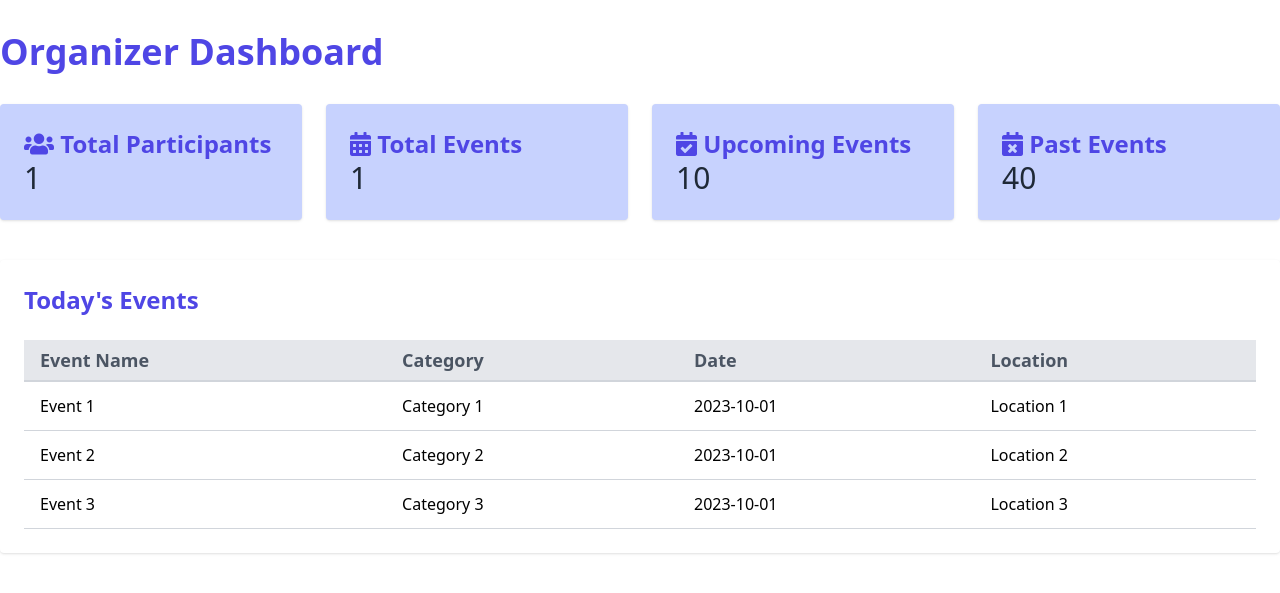
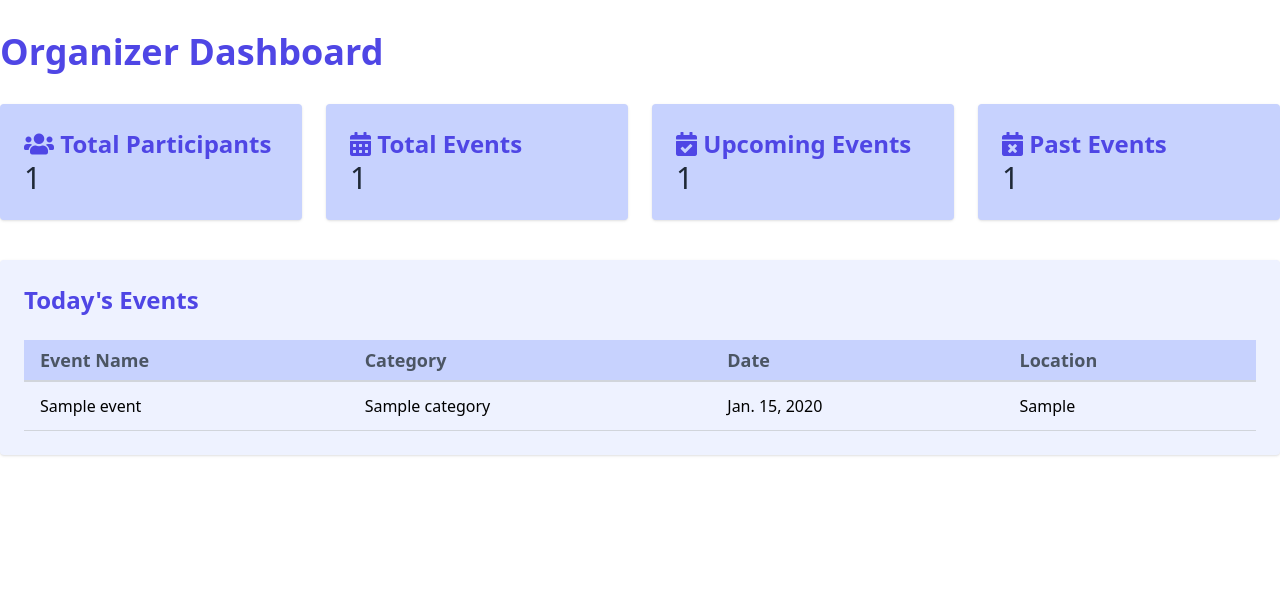
Before and after one commit to Shuvosarker4/event_management, a Django app: page /events/dashboard/ in a window 1280 px wide. Shown: the top 593 px of the page. Run offline with Django 5.2, Linux system fonts and the light colour scheme; tables that the repository leaves empty hold one stand-in row (values such as "Sample post").

```diff
--- a/events/templates/dashboard/dashboard.html
+++ b/events/templates/dashboard/dashboard.html
@@ -15,53 +15,47 @@
         <div class="grid grid-cols-1 md:grid-cols-2 lg:grid-cols-4 gap-6 mb-10">
             <div class="bg-indigo-200 p-6 rounded shadow">
                 <h2 class="text-2xl font-semibold text-[#4F46E5]"><i class="fas fa-users"></i> Total Participants</h2>
-                <p class="text-3xl text-gray-800">{{total_event}}</p>
+                <p class="text-3xl text-gray-800">{{total_participant}}</p>
             </div>
+            <a href="{% url 'dashboard' %}?type=total-event">
                 <div class="bg-indigo-200 p-6 rounded shadow">
                 <h2 class="text-2xl font-semibold text-[#4F46E5]"><i class="fas fa-calendar-alt"></i> Total Events</h2>
                 <p class="text-3xl text-gray-800">{{total_event}}</p>
             </div>
+            </a>
             <div class="bg-indigo-200 p-6 rounded shadow">
                 <h2 class="text-2xl font-semibold text-[#4F46E5]"><i class="fas fa-calendar-check"></i> Upcoming Events</h2>
-                <p class="text-3xl text-gray-800">10</p>
+                <p class="text-3xl text-gray-800">{{total_event}}</p>
             </div>
             <div class="bg-indigo-200 p-6 rounded shadow">
                 <h2 class="text-2xl font-semibold text-[#4F46E5]"><i class="fas fa-calendar-times"></i> Past Events</h2>
-                <p class="text-3xl text-gray-800">40</p>
+                <p class="text-3xl text-gray-800">{{total_event}}</p>
             </div>
         </div>
-        <div class=" p-6 rounded shadow">
+        <div class="bg-indigo-50 p-6 rounded shadow">
             <h2 class="text-2xl font-semibold mb-6 text-[#4F46E5]">Today's Events</h2>
+            <div class="overflow-x-auto">
                 <table class="min-w-full bg-white">
                     <thead>
-                    <tr class="bg-gray-200">
+                        <tr class="bg-indigo-200">
                             <th class="py-3 px-4 border-b-2 border-gray-300 text-left text-lg leading-4 text-gray-600">Event Name</th>
                             <th class="py-3 px-4 border-b-2 border-gray-300 text-left text-lg leading-4 text-gray-600">Category</th>
                             <th class="py-3 px-4 border-b-2 border-gray-300 text-left text-lg leading-4 text-gray-600">Date</th>
                             <th class="py-3 px-4 border-b-2 border-gray-300 text-left text-lg leading-4 text-gray-600">Location</th>
                         </tr>
                     </thead>
+                    {% for event in all_events %}
                     <tbody>
-                    <tr class="hover:bg-gray-100">
-                        <td class="py-3 px-4 border-b border-gray-300">Event 1</td>
-                        <td class="py-3 px-4 border-b border-gray-300">Category 1</td>
-                        <td class="py-3 px-4 border-b border-gray-300">2023-10-01</td>
-                        <td class="py-3 px-4 border-b border-gray-300">Location 1</td>
-                    </tr>
-                    <tr class="hover:bg-gray-100">
-                        <td class="py-3 px-4 border-b border-gray-300">Event 2</td>
-                        <td class="py-3 px-4 border-b border-gray-300">Category 2</td>
-                        <td class="py-3 px-4 border-b border-gray-300">2023-10-01</td>
-                        <td class="py-3 px-4 border-b border-gray-300">Location 2</td>
-                    </tr>
-                    <tr class="hover:bg-gray-100">
-                        <td class="py-3 px-4 border-b border-gray-300">Event 3</td>
-                        <td class="py-3 px-4 border-b border-gray-300">Category 3</td>
-                        <td class="py-3 px-4 border-b border-gray-300">2023-10-01</td>
-                        <td class="py-3 px-4 border-b border-gray-300">Location 3</td>
+                        <tr class="bg-indigo-50 hover:bg-indigo-200">
+                            <td class="py-3 px-4 border-b border-gray-300">{{event.name}}</td>
+                            <td class="py-3 px-4 border-b border-gray-300">{{event.category.name}}</td>
+                            <td class="py-3 px-4 border-b border-gray-300">{{event.date}}</td>
+                            <td class="py-3 px-4 border-b border-gray-300">{{event.location}}</td>
                         </tr>
                     </tbody>
+                    {% endfor %}
                 </table>
+            </div>
         </div>
     </div>
 </body>
--- a/events/urls.py
+++ b/events/urls.py
@@ -3,7 +3,7 @@ from events.views import home_page,dashboard,details,create_event
 
 urlpatterns = [
     path('home-page/', home_page,name="home"),
-    path('dashboard/', dashboard),
+    path('dashboard/', dashboard,name="dashboard"),
     path('details/<int:event_id>/', details,name='event_details'),
-    path('create-event/', create_event),
+    path('create-event/', create_event,name="create-event"),
 ]
--- a/events/views.py
+++ b/events/views.py
@@ -1,5 +1,5 @@
 from django.shortcuts import render
-from events.models import Event
+from events.models import Event,Participant
 from django.db.models import Q
 # Create your views here.
 def home_page(request):
@@ -7,22 +7,25 @@ def home_page(request):
     if query:
         all_events = Event.objects.filter(
             Q(name__icontains=query) |
-            Q(category__name__icontains=query) |
             Q(location__icontains=query)
         )
         if not all_events.exists():
             return render(request, 'home_page/home_page.html', {"message": "Event not found"})
     else:
         all_events = Event.objects.all()
-    print(all_events)
     context = {"events":all_events,"query": query}
     return render(request,'home_page/home_page.html',context)
 
 def dashboard(request):
+    type = request.GET.get('total-event')
+    if type == 'total-event':
+        all_events = Event.objects.all()
     all_events = Event.objects.all()
     total_event = all_events.count()
-    print()
-    context = {"total_event":total_event}
+    total_participant = Participant.objects.count()
+    context = {"total_event":total_event,
+               "total_participant":total_participant,
+               "all_events":all_events}
     return render(request,'dashboard/dashboard.html',context)
 
 def details(request,event_id):
--- a/static/css/output.css
+++ b/static/css/output.css
@@ -642,6 +642,10 @@ video {
   margin-right: -0.5rem;
 }
 
+.mb-10 {
+  margin-bottom: 2.5rem;
+}
+
 .mb-4 {
   margin-bottom: 1rem;
 }
@@ -676,10 +680,6 @@ video {
 
 .mt-8 {
   margin-top: 2rem;
-}
-
-.mb-10 {
-  margin-bottom: 2.5rem;
 }
 
 .block {
@@ -798,10 +798,6 @@ video {
   animation: bounce 1s infinite;
 }
 
-.list-disc {
-  list-style-type: disc;
-}
-
 .grid-cols-1 {
   grid-template-columns: repeat(1, minmax(0, 1fr));
 }
@@ -826,10 +822,6 @@ video {
   justify-content: space-between;
 }
 
-.gap-4 {
-  gap: 1rem;
-}
-
 .gap-6 {
   gap: 1.5rem;
 }
@@ -850,6 +842,10 @@ video {
   overflow: hidden;
 }
 
+.overflow-x-auto {
+  overflow-x: auto;
+}
+
 .rounded {
   border-radius: 0.25rem;
 }
@@ -866,6 +862,10 @@ video {
   border-width: 1px;
 }
 
+.border-b {
+  border-bottom-width: 1px;
+}
+
 .border-b-2 {
   border-bottom-width: 2px;
 }
@@ -874,17 +874,13 @@ video {
   border-left-width: 4px;
 }
 
-.border-b {
-  border-bottom-width: 1px;
+.border-gray-300 {
+  --tw-border-opacity: 1;
+  border-color: rgb(209 213 219 / var(--tw-border-opacity, 1));
 }
 
 .border-transparent {
   border-color: transparent;
-}
-
-.border-gray-300 {
-  --tw-border-opacity: 1;
-  border-color: rgb(209 213 219 / var(--tw-border-opacity, 1));
 }
 
 .bg-\[\#4F46E5\] {
@@ -907,9 +903,19 @@ video {
   background-color: rgb(243 244 246 / var(--tw-bg-opacity, 1));
 }
 
+.bg-gray-200 {
+  --tw-bg-opacity: 1;
+  background-color: rgb(229 231 235 / var(--tw-bg-opacity, 1));
+}
+
 .bg-gray-800 {
   --tw-bg-opacity: 1;
   background-color: rgb(31 41 55 / var(--tw-bg-opacity, 1));
+}
+
+.bg-indigo-200 {
+  --tw-bg-opacity: 1;
+  background-color: rgb(199 210 254 / var(--tw-bg-opacity, 1));
 }
 
 .bg-indigo-600 {
@@ -927,14 +933,24 @@ video {
   background-color: rgb(255 255 255 / var(--tw-bg-opacity, 1));
 }
 
-.bg-indigo-200 {
+.bg-slate-400 {
   --tw-bg-opacity: 1;
-  background-color: rgb(199 210 254 / var(--tw-bg-opacity, 1));
+  background-color: rgb(148 163 184 / var(--tw-bg-opacity, 1));
 }
 
-.bg-gray-200 {
+.bg-red-500 {
   --tw-bg-opacity: 1;
-  background-color: rgb(229 231 235 / var(--tw-bg-opacity, 1));
+  background-color: rgb(239 68 68 / var(--tw-bg-opacity, 1));
+}
+
+.bg-indigo-50 {
+  --tw-bg-opacity: 1;
+  background-color: rgb(238 242 255 / var(--tw-bg-opacity, 1));
+}
+
+.bg-indigo-100 {
+  --tw-bg-opacity: 1;
+  background-color: rgb(224 231 255 / var(--tw-bg-opacity, 1));
 }
 
 .object-cover {
@@ -984,6 +1000,11 @@ video {
   padding-bottom: 0.5rem;
 }
 
+.py-3 {
+  padding-top: 0.75rem;
+  padding-bottom: 0.75rem;
+}
+
 .py-6 {
   padding-top: 1.5rem;
   padding-bottom: 1.5rem;
@@ -994,21 +1015,12 @@ video {
   padding-bottom: 2rem;
 }
 
-.py-3 {
-  padding-top: 0.75rem;
-  padding-bottom: 0.75rem;
-}
-
 .pb-3 {
   padding-bottom: 0.75rem;
 }
 
 .pl-3 {
   padding-left: 0.75rem;
-}
-
-.pl-5 {
-  padding-left: 1.25rem;
 }
 
 .pr-4 {
```
Also changed, not shown: events/templates/home_page/home_page.html (+7 -3 lines). Lines whose indentation alone changed are shown as unchanged.
